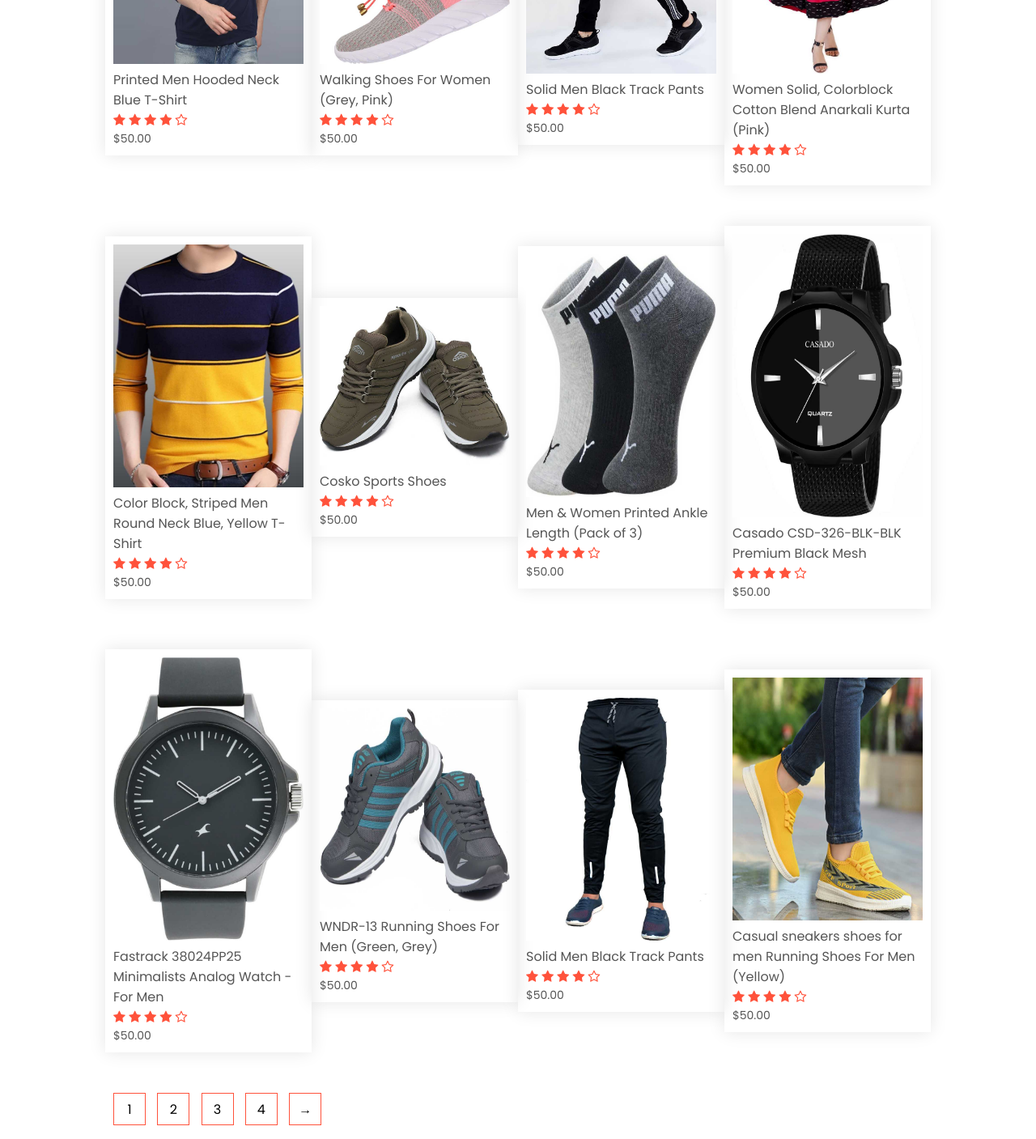
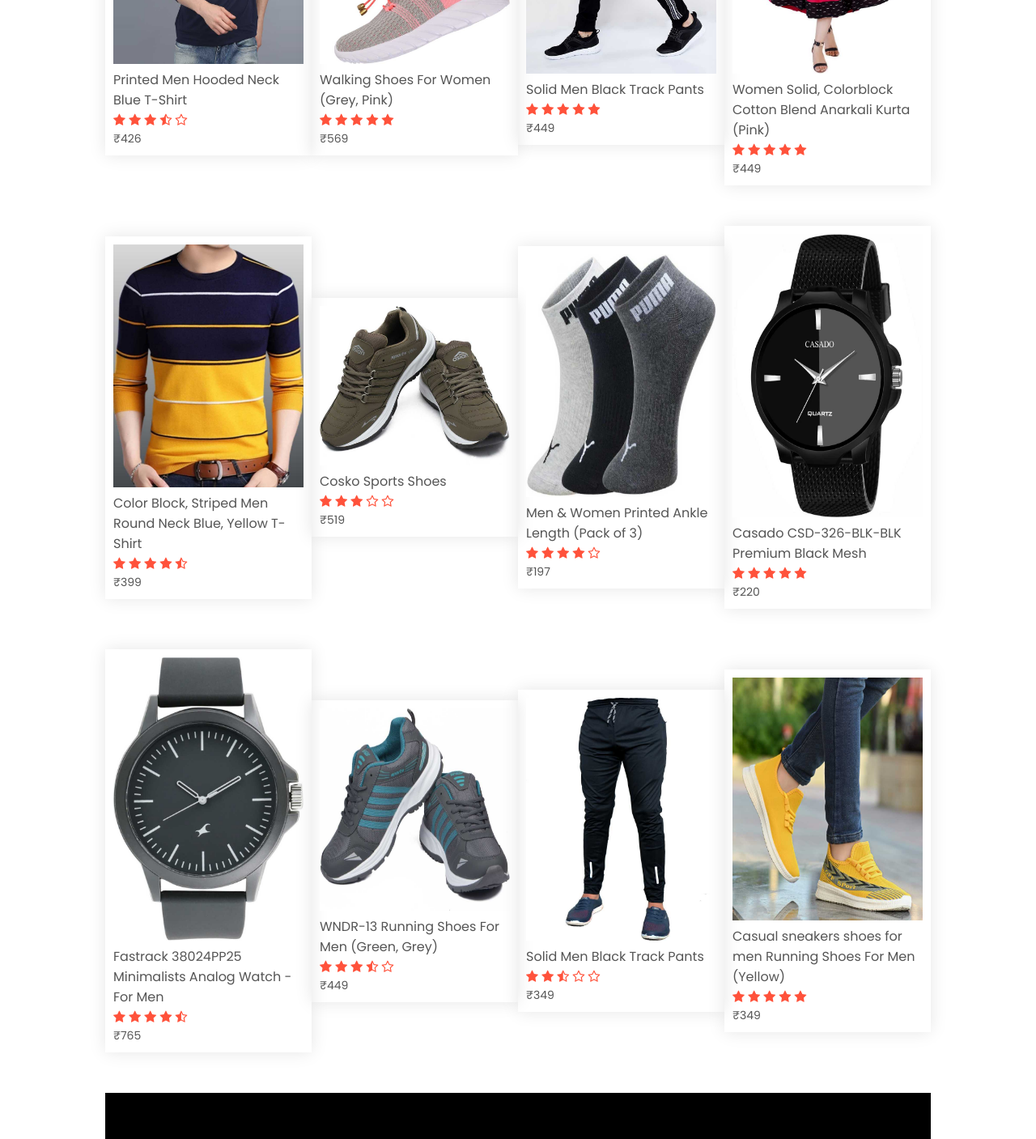
Before and after one commit to OviYaD/Webstore, a plain HTML site: page product.html in a window 1280 px wide. Shown: the part 596-2003 px from the top of the page at 81% size. Drawn offline with Linux system fonts and the light colour scheme.

Commit message:
Update product.html

```diff
--- a/product.html
+++ b/product.html
@@ -8,7 +8,6 @@
         Web Store| E-Commerce
     </title>
     <link rel="stylesheet" href="style.css">
-    <link rel="stylesheet" href="https://stackpath.bootstrapcdn.com/font-awesome/4.7.0/css/font-awesome.min.css" >
     <link href="https://fonts.googleapis.com/css2?family=Poppins:wght@200;300;400;500;600;700&display=swap"
         rel="stylesheet">
     <link rel="stylesheet" href="https://stackpath.bootstrapcdn.com/font-awesome/4.7.0/css/font-awesome.min.css">
@@ -40,18 +39,18 @@
     <div class="searchBox">
 
 
-        <input id="searchbar" class="searchInput"type="text"  name="" placeholder="Search">
-        <button class="searchButton" >
+        <input id="searchbar" class="searchInput" type="text" name="" placeholder="Search">
+        <button class="searchButton">
             <i class="material-icons">
-                <i class="fa fa-search" ></i>
+                <i class="fa fa-search"></i>
             </i>
         </button>
 
 
     </div>
-    <br>
 
 
+    <br>
     <div class="small-container">
 
         <div class="row row-2">
@@ -68,81 +67,81 @@
 
         <div class="row">
             <div class="col-4">
-                <img src="images/product-1.jpeg" width="25%" height="300vpx">
+                <a href="product1-detail.html"><img src="images/product-1.jpeg" width="25%" height="300vpx"></a>
                 <h4>Printed Men Hooded Neck Blue T-Shirt</h4>
                 <div class="rating">
                     <i class="fa fa-star"></i>
                     <i class="fa fa-star"></i>
                     <i class="fa fa-star"></i>
-                    <i class="fa fa-star"></i>
+                    <i class="fa fa-star-half-o"></i>
                     <i class="fa fa-star-o"></i>
                 </div>
-                <p>$50.00</p>
+                <p>₹426</p>
             </div>
             <div class="col-4">
-                <img src="images/product-2.jpeg" width="25%" height="300vpx">
+                <a href="product2-detail.html"><img src="images/product-2.jpeg" width="25%" height="300vpx"></a>
                 <h4>Walking Shoes For Women (Grey, Pink)</h4>
                 <div class="rating">
                     <i class="fa fa-star"></i>
                     <i class="fa fa-star"></i>
                     <i class="fa fa-star"></i>
                     <i class="fa fa-star"></i>
-                    <i class="fa fa-star-o"></i>
+                    <i class="fa fa-star"></i>
                 </div>
-                <p>$50.00</p>
+                <p>₹569</p>
             </div>
             <div class="col-4">
-                <img src="images/product-3.jpeg" width="25%" height="300vpx">
+                <a href="product3-detail.html"><img src="images/product-3.jpeg" width="25%" height="300vpx"></a>
                 <h4>Solid Men Black Track Pants</h4>
                 <div class="rating">
                     <i class="fa fa-star"></i>
                     <i class="fa fa-star"></i>
                     <i class="fa fa-star"></i>
                     <i class="fa fa-star"></i>
-                    <i class="fa fa-star-o"></i>
+                    <i class="fa fa-star"></i>
                 </div>
-                <p>$50.00</p>
+                <p>₹449</p>
             </div>
             <div class="col-4">
-                <img src="images/product-4.jpeg" width="25%" height="350vpx">
+                <a href="product4-detail.html"><img src="images/product-4.jpeg" width="25%" height="350vpx"></a>
                 <h4>Women Solid, Colorblock Cotton Blend Anarkali Kurta (Pink)</h4>
                 <div class="rating">
                     <i class="fa fa-star"></i>
                     <i class="fa fa-star"></i>
                     <i class="fa fa-star"></i>
                     <i class="fa fa-star"></i>
-                    <i class="fa fa-star-o"></i>
+                    <i class="fa fa-star"></i>
                 </div>
-                <p>$50.00</p>
+                <p>₹449</p>
             </div>
         </div>
         <div class="row">
             <div class="col-4">
-                <img src="images/product-5.jpeg" width="25%" height="300vpx">
+                <a href="product5-detail.html"><img src="images/product-5.jpeg" width="25%" height="300vpx"></a>
                 <h4>Color Block, Striped Men Round Neck Blue, Yellow T-Shirt</h4>
                 <div class="rating">
                     <i class="fa fa-star"></i>
                     <i class="fa fa-star"></i>
                     <i class="fa fa-star"></i>
                     <i class="fa fa-star"></i>
-                    <i class="fa fa-star-o"></i>
+                    <i class="fa fa-star-half-o"></i>
                 </div>
-                <p>$50.00</p>
+                <p>₹399</p>
             </div>
             <div class="col-4">
-                <img src="images/product-6.jpeg">
+                <a href="product6-detail.html"><img src="images/product-6.jpeg"></a>
                 <h4>Cosko Sports Shoes</h4>
                 <div class="rating">
                     <i class="fa fa-star"></i>
                     <i class="fa fa-star"></i>
                     <i class="fa fa-star"></i>
-                    <i class="fa fa-star"></i>
+                    <i class="fa fa-star-o"></i>
                     <i class="fa fa-star-o"></i>
                 </div>
-                <p>$50.00</p>
+                <p>₹519</p>
             </div>
             <div class="col-4">
-                <img src="images/product-7.jpeg" width="25%" height="300vpx">
+                <a href="product7-detail.html"><img src="images/product-7.jpeg" width="25%" height="300vpx"></a>
                 <h4>Men & Women Printed Ankle Length (Pack of 3)</h4>
                 <div class="rating">
                     <i class="fa fa-star"></i>
@@ -151,75 +150,67 @@
                     <i class="fa fa-star"></i>
                     <i class="fa fa-star-o"></i>
                 </div>
-                <p>$50.00</p>
+                <p>₹197</p>
             </div>
             <div class="col-4">
-                <img src="images/product-8.jpeg" width="25%" height="350vpx">
+                <a href="product8-detail.html"><img src="images/product-8.jpeg" width="25%" height="350vpx"></a>
                 <h4>Casado CSD-326-BLK-BLK Premium Black Mesh</h4>
                 <div class="rating">
                     <i class="fa fa-star"></i>
                     <i class="fa fa-star"></i>
                     <i class="fa fa-star"></i>
                     <i class="fa fa-star"></i>
-                    <i class="fa fa-star-o"></i>
+                    <i class="fa fa-star"></i>
                 </div>
-                <p>$50.00</p>
+                <p>₹220</p>
             </div>
             <div class="col-4">
-                <img src="images/product-9.jpeg" width="25%" height="350vpx">
+                <a href="product9-detail.html"><img src="images/product-9.jpeg" width="25%" height="350vpx"></a>
                 <h4>Fastrack 38024PP25 Minimalists Analog Watch - For Men</h4>
                 <div class="rating">
                     <i class="fa fa-star"></i>
                     <i class="fa fa-star"></i>
                     <i class="fa fa-star"></i>
                     <i class="fa fa-star"></i>
-                    <i class="fa fa-star-o"></i>
+                    <i class="fa fa-star-half-o"></i>
                 </div>
-                <p>$50.00</p>
+                <p>₹765</p>
             </div>
             <div class="col-4">
-                <img src="images/product-10.jpeg" width="25%" height="250vpx">
+                <a href="product10-detail.html"><img src="images/product-10.jpeg" width="25%" height="250vpx"></a>
                 <h4>WNDR-13 Running Shoes For Men (Green, Grey)</h4>
                 <div class="rating">
                     <i class="fa fa-star"></i>
                     <i class="fa fa-star"></i>
                     <i class="fa fa-star"></i>
-                    <i class="fa fa-star"></i>
+                    <i class="fa fa-star-half-o"></i>
                     <i class="fa fa-star-o"></i>
                 </div>
-                <p>$50.00</p>
+                <p>₹449</p>
             </div>
             <div class="col-4">
-                <img src="images/product-11.jpeg" width="25%" height="300vpx">
+                <a href="product11-detail.html"><img src="images/product-11.jpeg" width="25%" height="300vpx"></a>
                 <h4>Solid Men Black Track Pants</h4>
                 <div class="rating">
                     <i class="fa fa-star"></i>
                     <i class="fa fa-star"></i>
-                    <i class="fa fa-star"></i>
-                    <i class="fa fa-star"></i>
+                    <i class="fa fa-star-half-o"></i>
+                    <i class="fa fa-star-o"></i>
                     <i class="fa fa-star-o"></i>
                 </div>
-                <p>$50.00</p>
+                <p>₹349</p>
             </div>
             <div class="col-4">
-                <img src="images/product-12.jpeg" width="25%" height="300vpx">
+                <a href="product12-detail.html"><img src="images/product-12.jpeg" width="25%" height="300vpx"></a>
                 <h4>Casual sneakers shoes for men Running Shoes For Men (Yellow)</h4>
                 <div class="rating">
                     <i class="fa fa-star"></i>
                     <i class="fa fa-star"></i>
                     <i class="fa fa-star"></i>
                     <i class="fa fa-star"></i>
-                    <i class="fa fa-star-o"></i>
+                    <i class="fa fa-star"></i>
                 </div>
-                <p>$50.00</p>
-            </div>
-        </div>
-        <div class="page-btn">
-            <span>1</span>
-            <span>2</span>
-            <span>3</span>
-            <span>4</span>
-            <span>&#8594;</span>
+                <p>₹349</p>
             </div>
 
         </div>
```
Lines whose indentation alone changed are shown as unchanged.
